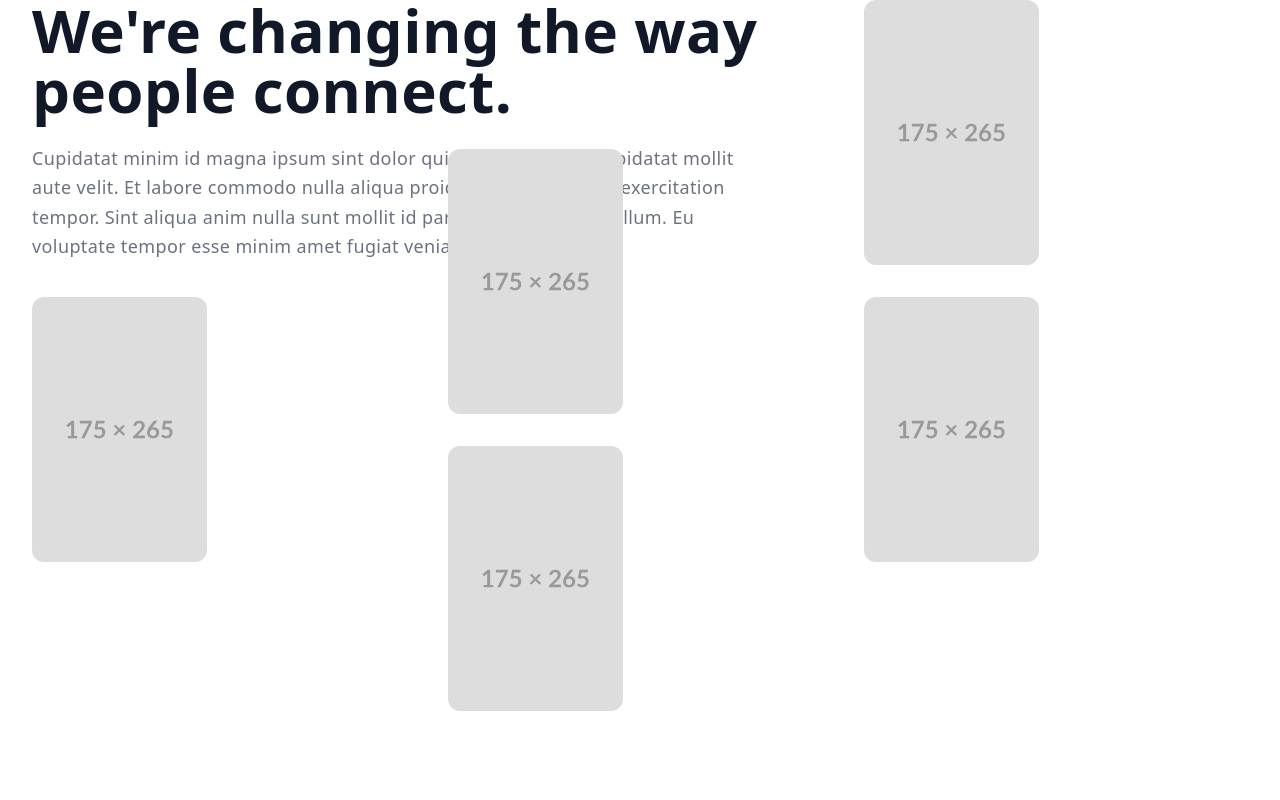
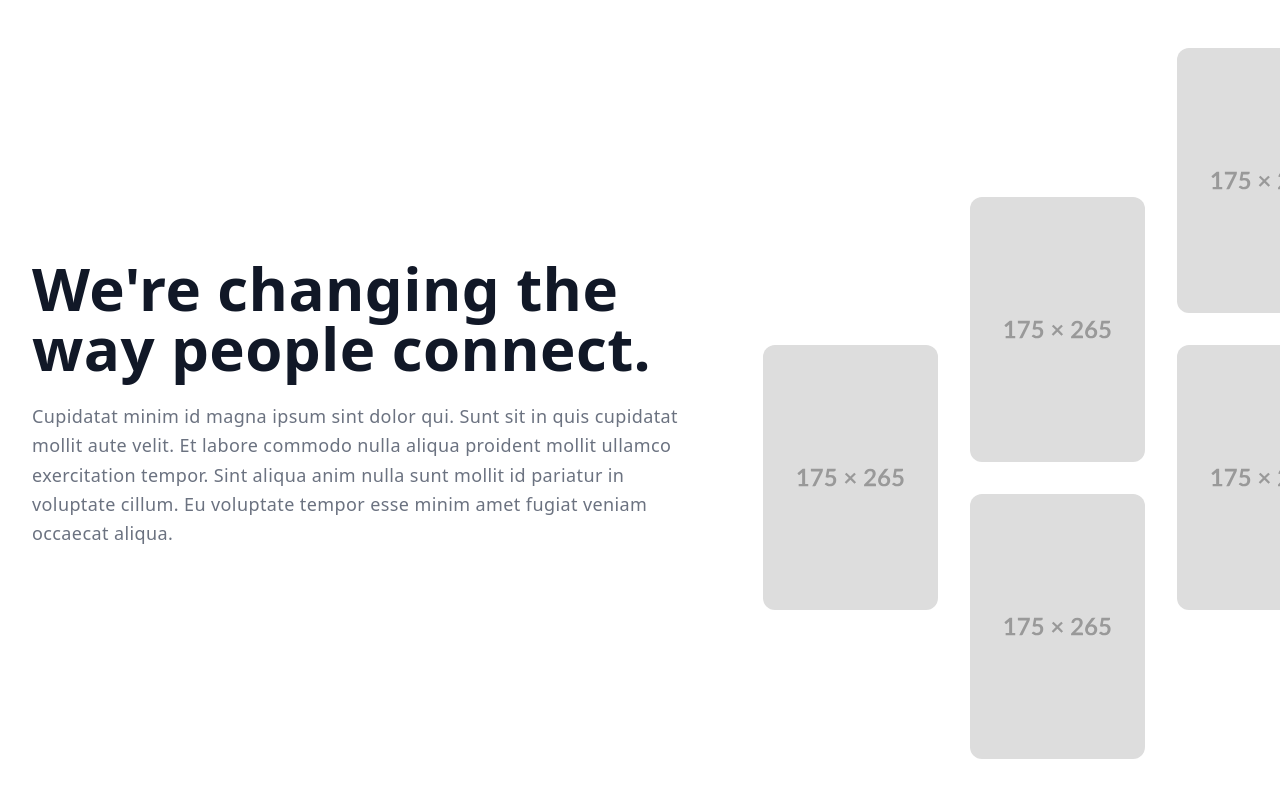
Before and after one commit to lukaszdzielo/enelmed-exercise, a website: page index.html in a window 1280 px wide. Shown: the top 800 px of the page. Drawn offline with Linux system fonts and the light colour scheme.

Commit message:
main section finish

```diff
--- a/index.html
+++ b/index.html
@@ -24,15 +24,15 @@
 
     <main>
 
-        <section class="overflow-x-hidden">
-            <div class="container grid">
+        <section class="mt-6 md:mt-12 mb-12 md:mb-24 overflow-x-hidden">
+            <div class="container grid items-center">
                 <div class="md:[gridArea:1_/_1_/_2_/_2]">
-                    <div class="md:w-3/5">
+                    <div class="md:w-[55%]">
                         <h1 class="mb-3 md:mb-6 text-3xl md:text-6xl text-gray-900 font-bold">We're changing the way people connect.</h1>
                         <p class="text-lg md:leading-relaxed">Cupidatat minim id magna ipsum sint dolor qui. Sunt sit in quis cupidatat mollit aute velit. Et labore commodo nulla aliqua proident mollit ullamco exercitation tempor. Sint aliqua anim nulla sunt mollit id pariatur in voluptate cillum. Eu voluptate tempor esse minim amet fugiat veniam occaecat aliqua.</p>
                     </div>
                 </div>
-                <div class="inline-grid grid-rows-5 grid-flow-col gap-8 md:[gridArea:1_/_1_/_2_/_2]">
+                <div class="inline-grid grid-rows-5 grid-flow-col gap-2 md:gap-4 xl:gap-8 md:[gridArea:1_/_1_/_2_/_2] justify-self-center md:justify-self-end sm:w-3/5 mt-8 md:mt-0 md:w-auto max-w-xs md:max-w-sm lg:max-w-md xl:max-w-none md:-mr-32 lg:-mr-28 xl:-mr-[6.5rem]">
                     <div class="row-span-2 row-start-3">
                         <img src="./assets/img/hero--img.svg" alt="gridImg1" class="rounded-xl">
                     </div>
@@ -54,7 +54,7 @@
 
         <section class="container flex flex-wrap mt-12 md:mt-24 mb-20 md:mb-40">
             <h2 class="w-full mb-3 md:mb-6">Our mission</h2>
-            <div class="md:w-3/5">
+            <div class="md:w-[55%]">
                 <p class="text-lg md:text-xl md:leading-relaxed">Aliquet nec orci mattis amet quisque ullamcorper neque, nibh sem. At arcu, sit dui mi, nibh dui, diam eget aliquam. Quisque id at vitae feugiat egestas ac. Diam nulla orci at in viverra scelerisque eget. Eleifend egestas fringilla sapien.</p>
                 <div class="sm:w-4/5 md:w-4/5 mt-4 md:mt-12 [&>p+p]:mt-4 md:[&>p+p]:mt-12 leading-relaxed">
                     <p>Faucibus commodo massa rhoncus, volutpat. Dignissim sed eget risus enim. Mattis mauris semper sed amet vitae sed turpis id. Id dolor praesent donec est. Odio penatibus risus viverra tellus varius sit neque erat velit. Faucibus commodo massa rhoncus, volutpat. Dignissim sed eget risus enim. Mattis mauris semper sed amet vitae sed turpis id.</p>
```
Also changed, not shown: assets/css/style.css.
